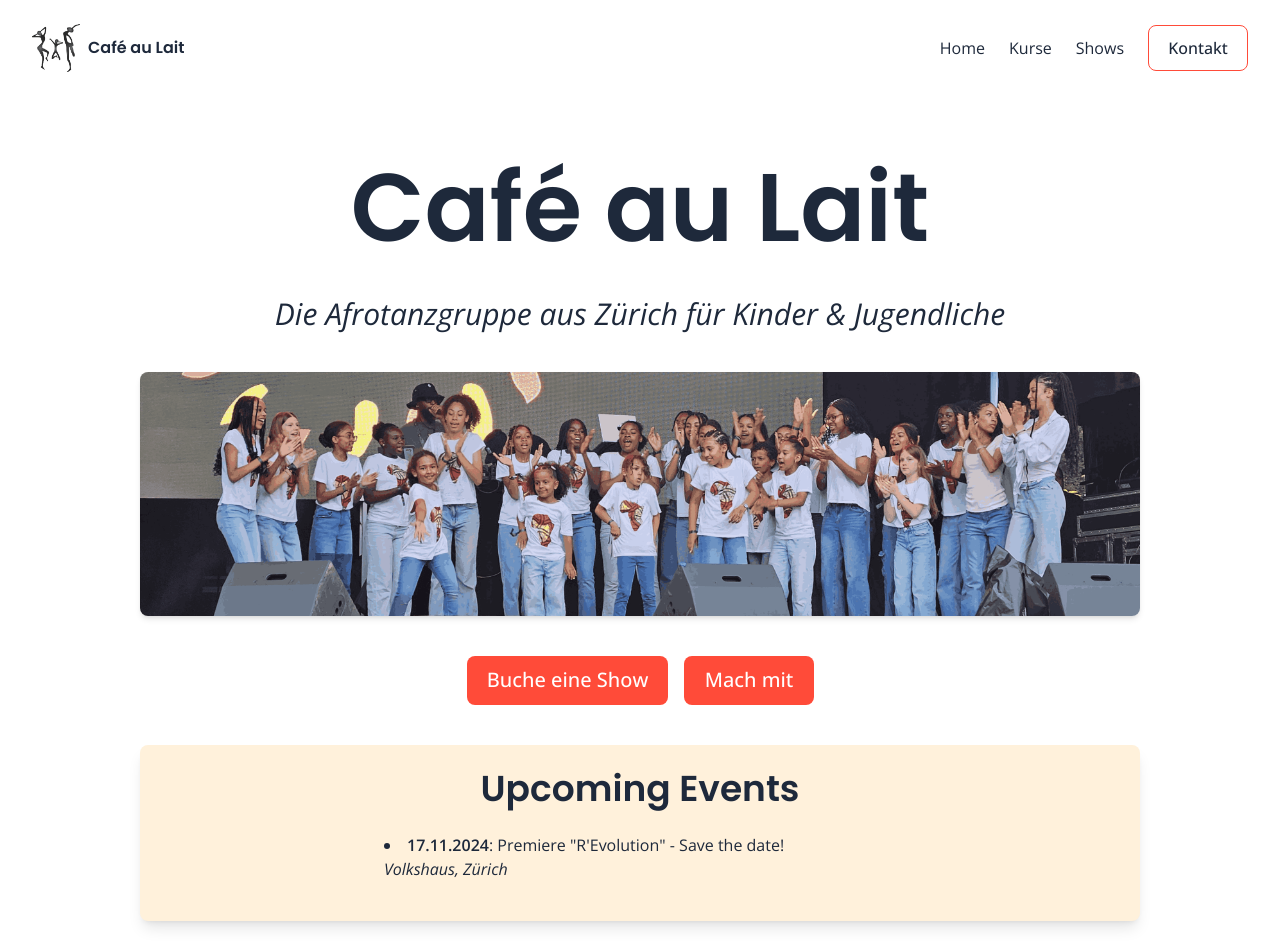
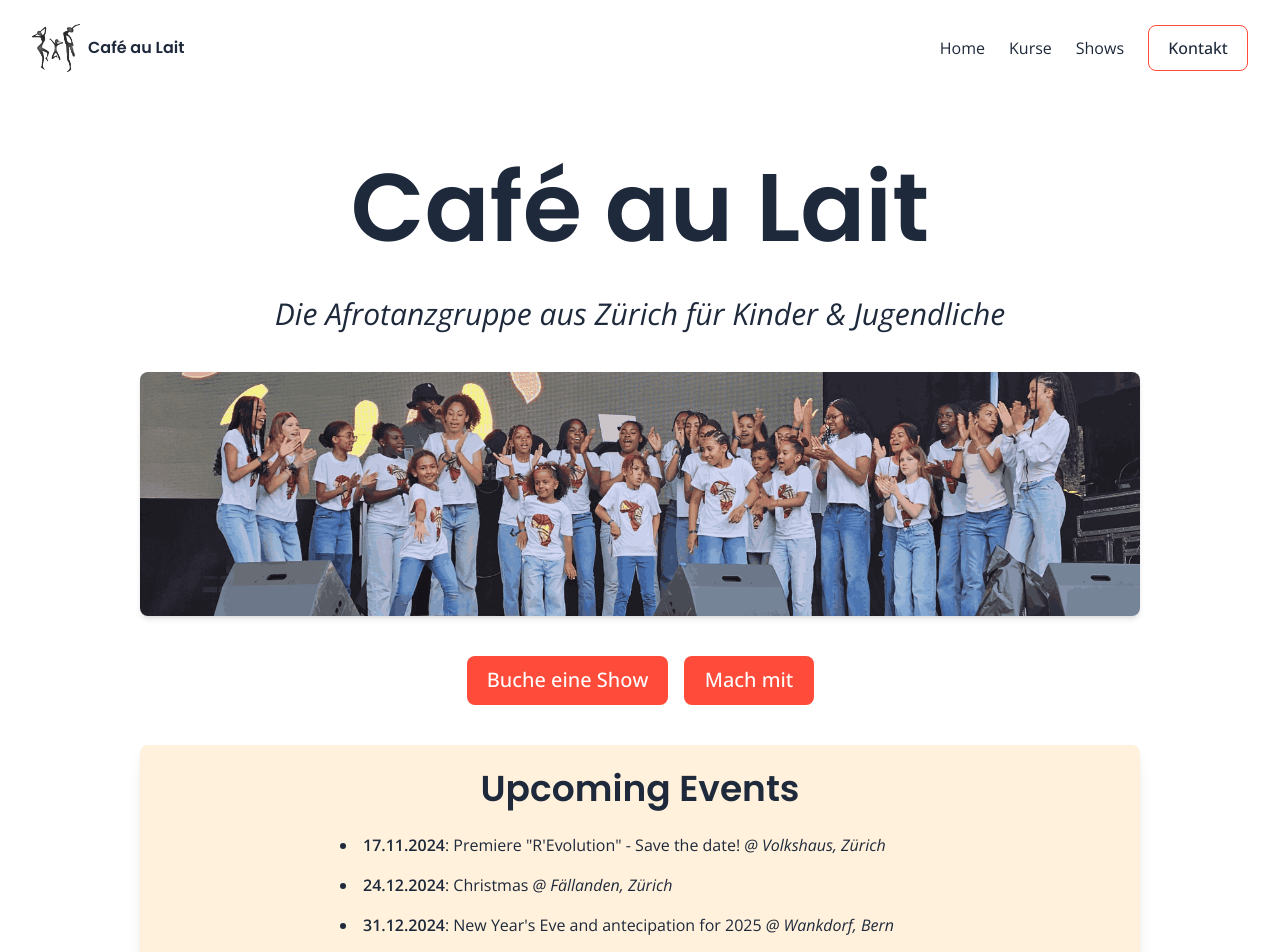
Before and after one commit to vntero/cafeaulait, a SvelteKit app: page / in a window 1280 px wide. Shown: the top 952 px of the page. Built offline with nearby package versions, Linux system fonts and the light colour scheme.

Commit message:
adds fake events as examples, changes layout of upcoming events

```diff
--- a/src/components/Intro.svelte
+++ b/src/components/Intro.svelte
@@ -9,6 +9,16 @@
       date: '17.11.2024',
       title: `Premiere "R'Evolution" - Save the date!`,
       location: 'Volkshaus, Zürich',
+    },
+    {
+      date: '24.12.2024',
+      title: `Christmas`,
+      location: 'Fällanden, Zürich',
+    },
+    {
+      date: '31.12.2024',
+      title: `New Year's Eve and antecipation for 2025`,
+      location: 'Wankdorf, Bern',
     },
   ]
 
@@ -94,12 +104,11 @@
       class="max-w-[1000px] mx-auto w-full text-center bg-[#FFF1DB] p-6 rounded-lg shadow-lg"
     >
       <h3 class="text-4xl font-semibold mb-6">Upcoming Events</h3>
-      <ul class="list-disc list-inside text-left mx-auto max-w-lg">
+      <ul class="list-disc list-inside text-left mx-auto max-w-[600px]">
         {#each events as event}
           <li class="mb-4">
             <span class="font-semibold">{event.date}</span>: {event.title}
-            <br />
-            <span class="italic">{event.location}</span>
+            <span class="italic">@ {event.location}</span>
           </li>
         {/each}
       </ul>
```
